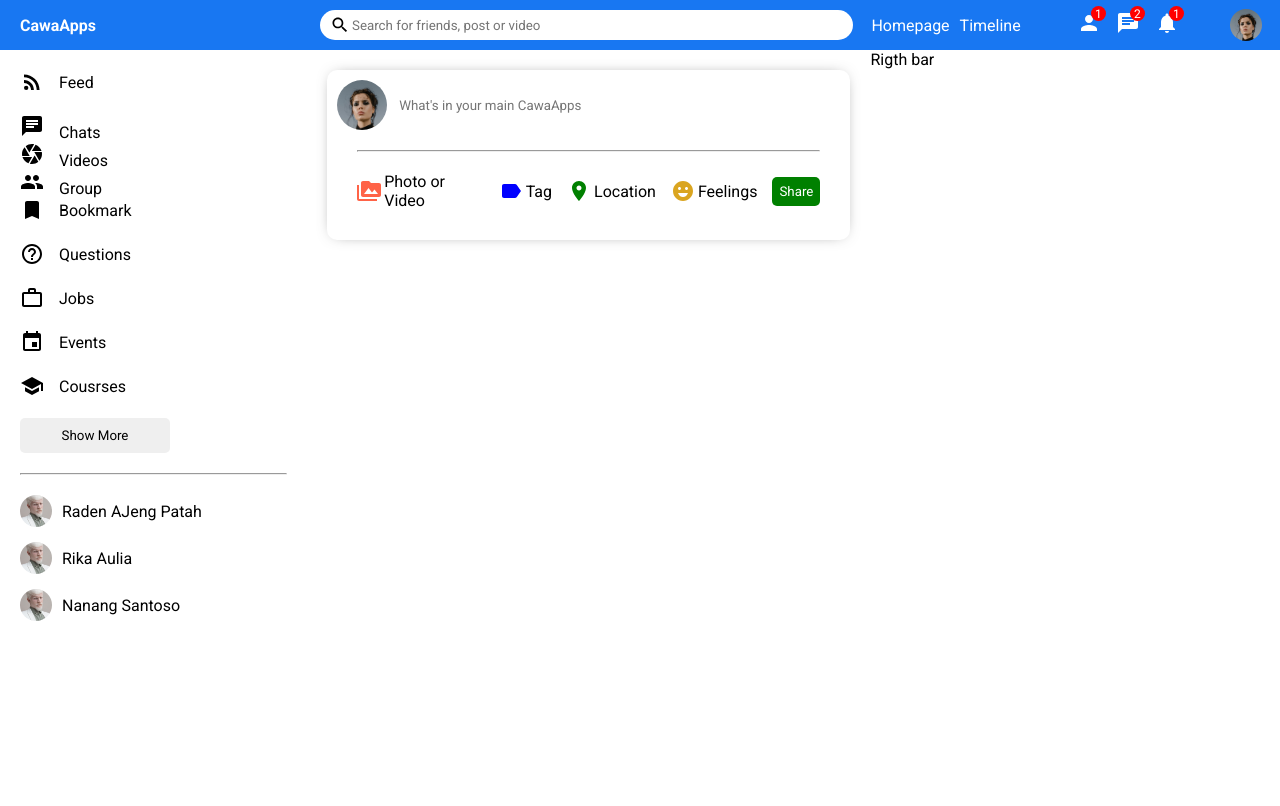
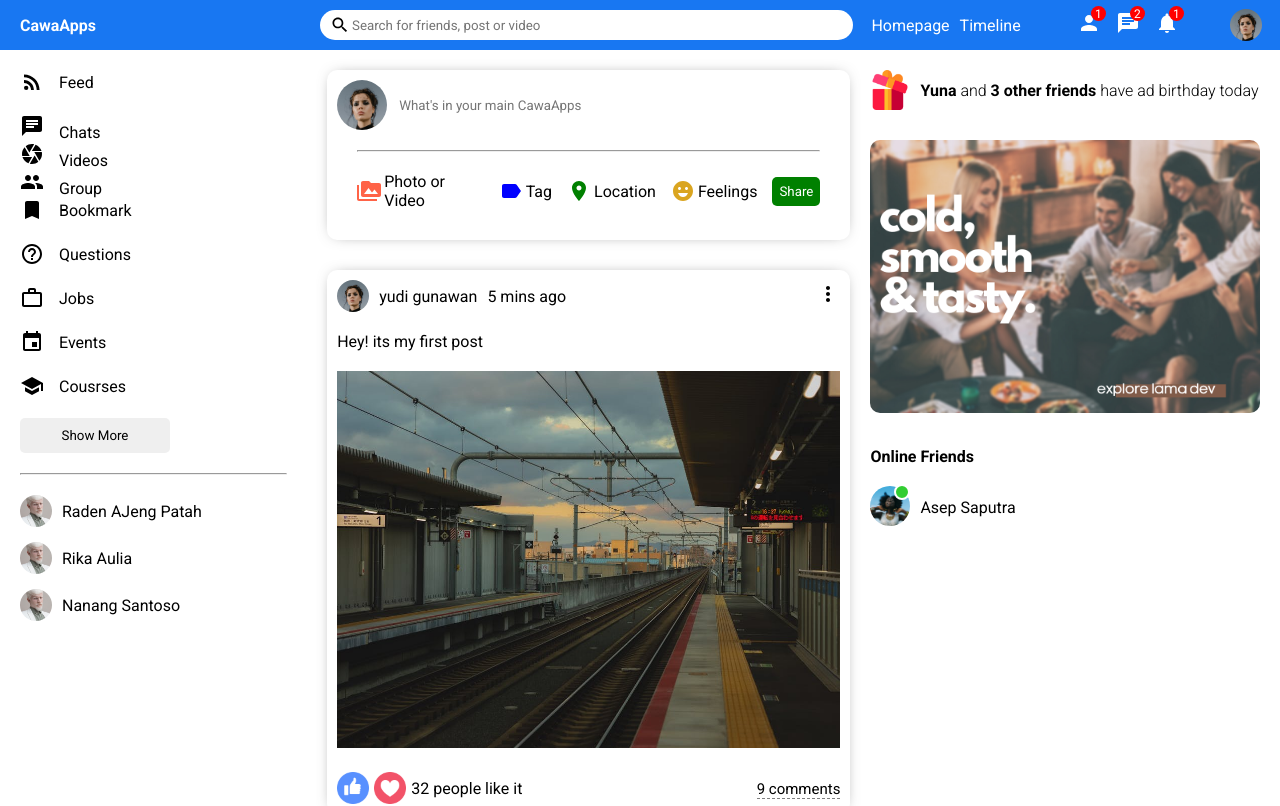
Before and after one commit to youone04/uimediasosial, a React (Create React App) app: page / in a window 1280 px wide. Shown: the top 806 px of the page. Built offline with nearby package versions, Linux system fonts and the light colour scheme; the HTML template or start-up script is replaced by a standard one.

Commit message:
update rigth bar

```diff
--- a/src/components/feed/Feed.jsx
+++ b/src/components/feed/Feed.jsx
@@ -8,6 +8,11 @@
             <div className="feedWrapper">
                 <Share/>
                 <Post/>
+                <Post/>
+                <Post/>
+                <Post/>
+                <Post/>
+                <Post/>
             </div>
         </div>
     )
--- a/src/components/post/Post.jsx
+++ b/src/components/post/Post.jsx
@@ -1,16 +1,38 @@
 import './post.css';
+import { MoreVert } from '@material-ui/icons';
 
 const Post = () => {
     return(
         <div className="post">
             <div className="postWrapper">
                 <div className="postTop">
-                    <div className="postLeft"></div>
-                    <div className="postLeft"></div>
-                    <div className="postLeft"></div>
+                    <div className="postToptLeft">
+                        <img className="postProfileImg" src="/assets/person/1.jpeg" alt="person" />
+                        <span className="postUsername">
+                            yudi gunawan
+                        </span>
+                        <span className="postDate">
+                           5 mins ago
+                        </span>
+                    </div>
+                    <div className="postTopRight">
+                        <MoreVert/>
+                    </div>
                 </div>
-                <div className="postCenter"></div>
-                <div className="postBottom"></div>
+                <div className="postCenter">
+                    <span className="postText">Hey! its my first post</span>
+                    <img className="postImg" src="/assets/post/1.jpeg" alt="" />
+                </div>
+                <div className="postBottom">
+                    <div className="potBottomLeft">
+                        <img className="likeIcon" src="/assets/like.png" alt="like" />
+                        <img className="likeIcon" src="/assets/heart.png" alt="heart" />
+                        <span className="postLikeCounter">32 people like it</span>
+                    </div>
+                    <div className="postBottomRight">
+                        <span className="postCommentText">9 comments</span>
+                    </div>
+                </div>
             </div>
         </div>
     )
--- a/src/components/post/post.css
+++ b/src/components/post/post.css
@@ -0,0 +1,70 @@
+.post{
+    width: 100%;
+    border-radius: 10px;
+    -webkit-box-shadow: 0px 0px 16px -8px rgba(0,0,0,0.68);
+    box-shadow: 0px 0px 16px -8px rgba(0,0,0,0.68);
+    margin: 30px 0;
+}
+.postWrapper{
+    padding: 10px;
+
+}
+.postTop{
+    display: flex;
+    align-items: center;
+    justify-content: space-between;
+
+}
+.postToptLeft{
+    display: flex;
+    align-items: center;
+
+}
+.postProfileImg{
+    width: 32px;
+    height: 32px;
+    border-radius: 50%;
+    object-fit: cover;
+}
+.postUsername{
+    font-style: 15px;
+    font-weight: 500;
+    margin: 0 10px;
+
+}
+.postDate{
+    font-style: 12px;
+
+}
+.postCenter{
+    margin: 20px 0;
+}
+.postImg{
+    margin-top: 20px;
+    width: 100%;
+    max-height: 500px;
+    object-fit: contain;
+}
+.postBottom{
+    display: flex;
+    align-items: center;
+    justify-content: space-between;
+}
+.potBottomLeft{
+    display: flex;
+    align-items: center;
+}
+.likeIcon{
+    width: 32px;
+    height: 32px;
+    margin-right: 5px;
+    cursor: pointer;
+}
+.postLikeCounter{
+    font-style: 15px;
+}
+.postCommentText{
+    cursor: pointer;
+    border-bottom: 1px dashed gray;
+    font-size: 15px;
+}
--- a/src/components/rightbar/Rigthbar.jsx
+++ b/src/components/rightbar/Rigthbar.jsx
@@ -3,7 +3,23 @@
 const Rigthbar = () => {
     return(
         <div className="rigthbar">
-        Rigth bar
+            <div className="rightbarWrapper">
+                <div className="birthdayContainer">
+                    <img className="birthdayImg" src="/assets/gift.png" alt="birthday" />
+                    <span className="birthdayText"><b>Yuna</b> and <b>3 other friends</b> have ad birthday today</span>
+                </div>
+                <img className="rigthbarAd" src="assets/ad.png" alt="ad" />
+                <h4 className="rightbarTitle">Online Friends</h4>
+                <ul className="rightbarFriendList">
+                    <li className="rightbarFriend">
+                        <div className="rightbarProfileImgContainer">
+                            <img className="rightbarProfileImg" src="assets/person/3.jpeg" alt="person" />
+                            <span className="rightbarOnline"></span>
+                        </div>
+                        <span className="rightbarUsername">Asep Saputra</span>
+                    </li>
+                </ul>
+            </div>
         </div>
     )
 }
--- a/src/components/rightbar/rigthbar.css
+++ b/src/components/rightbar/rigthbar.css
@@ -1,3 +1,64 @@
 .rigthbar{
     flex: 4;
 }
+.rightbarWrapper{
+    padding: 20px 20px 0 0;
+}
+.birthdayContainer{
+    display: flex;
+    align-items: center;
+}
+.birthdayImg{
+    width: 40px;
+    height: 40px;
+    margin-right: 10px;
+}
+.birthdayText{
+    font-weight: 300;
+    font-style: 15px;
+}
+.rigthbarAd{
+    width: 100%;
+    border-radius: 10px;
+    margin: 30px 0;
+}
+.rightbarTitle{
+    margin-bottom: 20px;
+}
+.rightbarFriendList{
+    padding: 0;
+    margin: 0;
+    list-style: none;
+
+}
+.rightbarFriend{
+    display: flex;
+    align-items: center;
+    margin-bottom: 15px;
+
+}
+.rightbarProfileImgContainer{
+    margin-right: 10px;
+    position: relative;
+
+}
+.rightbarProfileImg{
+    width: 40px;
+    height: 40px;
+    border-radius: 50%;
+    object-fit: cover;
+}
+.rightbarOnline{
+    width: 12px;
+    height: 12px;
+    border-radius: 50%;
+    background-color: limegreen;
+    position: absolute;
+    top: -2px;
+    right: 0;
+    border: 2px solid white;
+}
+.rightbarUsername{
+    font-weight: 500;
+
+}
```
Also changed, not shown: note.txt.
